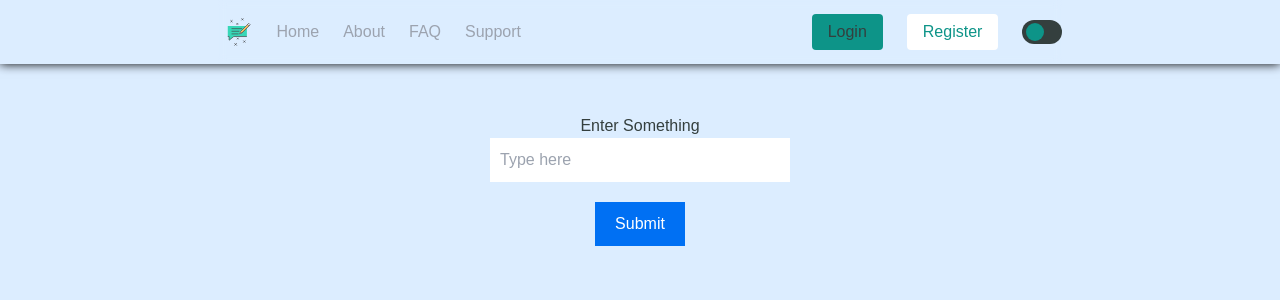
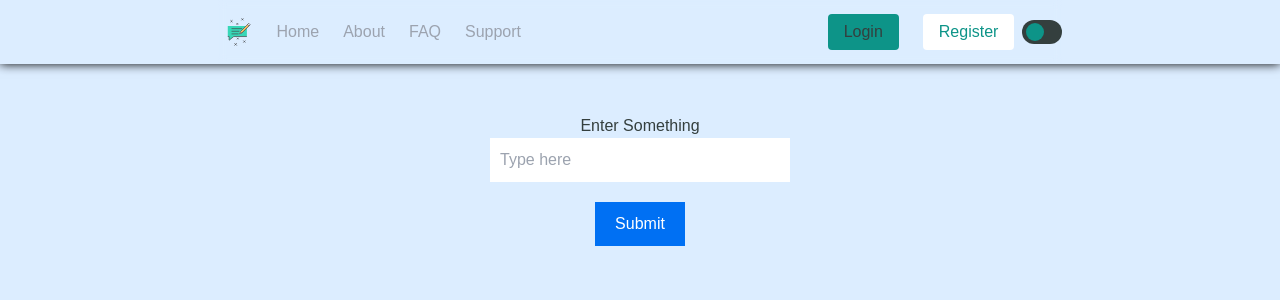
Before and after one commit to Collaborative-Open-Source-Projects/scrt-pwd-link, a Next.js app: page / in a window 1280 px wide. Shown: the top 300 px of the page. Built offline with nearby package versions, Linux system fonts and the light colour scheme.

Commit message:
adjusting Dark mode toggle button so it look good

```diff
--- a/app/components/NavBar.jsx
+++ b/app/components/NavBar.jsx
@@ -46,9 +46,9 @@ export const NavBar = () => {
               Register
             </button>
           </Link>
-          <DropDownMenu />
-          <ToggleThemeSwitch />
         </div>
+        <DropDownMenu />
+        <ToggleThemeSwitch />
       </nav>
     </div>
   );
--- a/app/components/toggleSwitches/ToggleThemeSwitch.jsx
+++ b/app/components/toggleSwitches/ToggleThemeSwitch.jsx
@@ -33,7 +33,7 @@ function ToggleThemeSwitch(){
 	}
 
 	return(
-		<div className={`toggle-theme-switch ${isDarkMode ? 'dark-theme' : null }`} onClick={toggle}>
+		<div className={`toggle-theme-switch ${isDarkMode ? 'dark-theme' : null } ml-2`} onClick={toggle}>
 		</div>
 	);
 }
```
